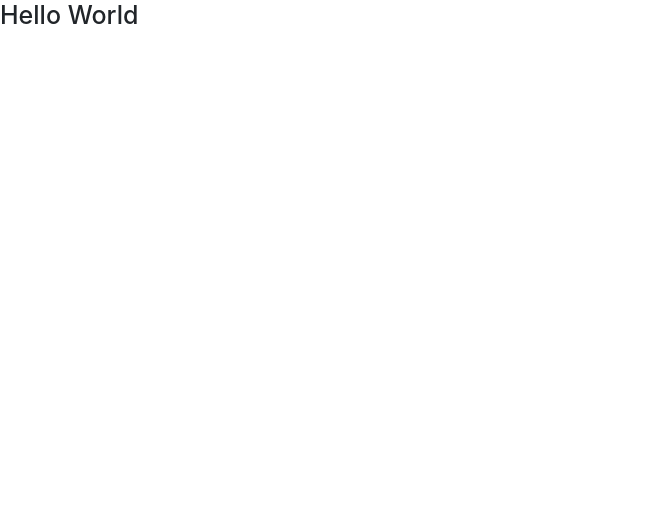
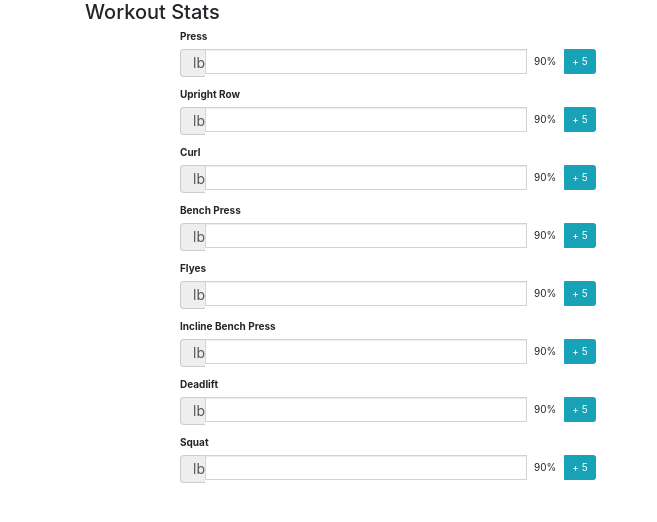
Before and after one commit to lukei8ii/workout-stats, a plain HTML site: page index.html in a window 1280 px wide. Shown: the whole page, without its empty margins (0-657 px from the left). Drawn offline with nearby package versions, Linux system fonts and the light colour scheme.

Commit message:
added form

```diff
--- a/index.html
+++ b/index.html
@@ -1,11 +1,119 @@
 <!DOCTYPE html>
 <html>
 <head>
+	<meta charset="utf-8">
+	<title>Workout Stats</title>
+	<meta name="viewport" content="width=device-width, initial-scale=1">
+	<meta http-equiv="X-UA-Compatible" content="IE=edge">
 	<link rel="stylesheet" href="https://maxcdn.bootstrapcdn.com/bootstrap/3.3.2/css/bootstrap.min.css">
 	<link rel="stylesheet" href="http://bootswatch.com/flatly/bootstrap.min.css">
 </head>
 <body>
-	<h1>Hello World</h1>
+	<div class="container">
+		<h2>Workout Stats</h2>
+
+		<div class="row">
+			<div class="col-lg-4 col-lg-offset-1">
+				<form class="bs-component">
+					<div class="form-group">
+						<label class="control-label">Press</label>
+						<div class="input-group">
+							<span class="input-group-addon">lbs</span>
+							<input type="text" class="form-control">
+							<span class="input-group-btn">
+								<button class="btn btn-default" type="button">90%</button>
+								<button class="btn btn-info" type="button">+ 5</button>
+							</span>
+						</div>
+					</div>
+
+					<div class="form-group">
+						<label class="control-label">Upright Row</label>
+						<div class="input-group">
+							<span class="input-group-addon">lbs</span>
+							<input type="text" class="form-control">
+							<span class="input-group-btn">
+								<button class="btn btn-default" type="button">90%</button>
+								<button class="btn btn-info" type="button">+ 5</button>
+							</span>
+						</div>
+					</div>
+
+					<div class="form-group">
+						<label class="control-label">Curl</label>
+						<div class="input-group">
+							<span class="input-group-addon">lbs</span>
+							<input type="text" class="form-control">
+							<span class="input-group-btn">
+								<button class="btn btn-default" type="button">90%</button>
+								<button class="btn btn-info" type="button">+ 5</button>
+							</span>
+						</div>
+					</div>
+
+					<div class="form-group">
+						<label class="control-label">Bench Press</label>
+						<div class="input-group">
+							<span class="input-group-addon">lbs</span>
+							<input type="text" class="form-control">
+							<span class="input-group-btn">
+								<button class="btn btn-default" type="button">90%</button>
+								<button class="btn btn-info" type="button">+ 5</button>
+							</span>
+						</div>
+					</div>
+
+					<div class="form-group">
+						<label class="control-label">Flyes</label>
+						<div class="input-group">
+							<span class="input-group-addon">lbs</span>
+							<input type="text" class="form-control">
+							<span class="input-group-btn">
+								<button class="btn btn-default" type="button">90%</button>
+								<button class="btn btn-info" type="button">+ 5</button>
+							</span>
+						</div>
+					</div>
+
+					<div class="form-group">
+						<label class="control-label">Incline Bench Press</label>
+						<div class="input-group">
+							<span class="input-group-addon">lbs</span>
+							<input type="text" class="form-control">
+							<span class="input-group-btn">
+								<button class="btn btn-default" type="button">90%</button>
+								<button class="btn btn-info" type="button">+ 5</button>
+							</span>
+						</div>
+					</div>
+
+					<div class="form-group">
+						<label class="control-label">Deadlift</label>
+						<div class="input-group">
+							<span class="input-group-addon">lbs</span>
+							<input type="text" class="form-control">
+							<span class="input-group-btn">
+								<button class="btn btn-default" type="button">90%</button>
+								<button class="btn btn-info" type="button">+ 5</button>
+							</span>
+						</div>
+					</div>
+
+					<div class="form-group">
+						<label class="control-label">Squat</label>
+						<div class="input-group">
+							<span class="input-group-addon">lbs</span>
+							<input type="text" class="form-control">
+							<span class="input-group-btn">
+								<button class="btn btn-default" type="button">90%</button>
+								<button class="btn btn-info" type="button">+ 5</button>
+							</span>
+						</div>
+					</div>
+				</form>
+			</div>
+		</div>
+	</div>
 
 	<script src="http://code.jquery.com/jquery-2.1.3.min.js"></script>
 	<script src="https://maxcdn.bootstrapcdn.com/bootstrap/3.3.2/js/bootstrap.min.js"></script>
```
